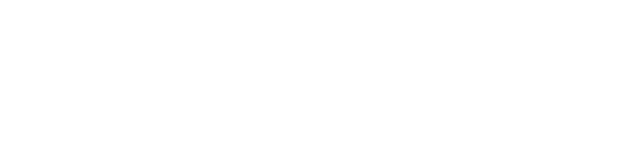
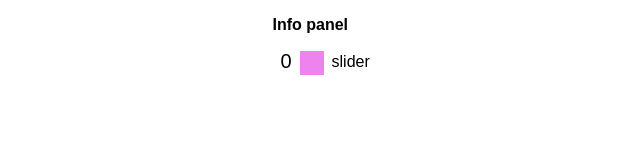
Before and after one commit to filippotocnik/circular-slider, a plain HTML site: page index.html in a window 1280 px wide. Shown: the whole page, without its empty margins (306-946 px from the left). Drawn offline with Linux system fonts and the light colour scheme.

Commit message:
Add Slider class, init info panel

```diff
--- a/index.css
+++ b/index.css
@@ -0,0 +1,53 @@
+*,
+*::before,
+*::after {
+  padding: 0;
+  margin: 0;
+}
+
+body {
+  font-family: sans-serif;
+  min-height: 100vh;
+  display: flex;
+  justify-content: center;
+}
+
+#app {
+  display: flex;
+}
+
+.info-panel {
+  padding: 1rem 1rem 0 0;
+  list-style: none;
+}
+
+.info-panel h4 {
+  margin-bottom: 1rem;
+}
+
+.info-panel li {
+  display: flex;
+  align-items: center;
+  margin-bottom: 1rem;
+}
+
+.info-panel li span {
+  display: inline-block;
+}
+
+.info-panel li span:first-child {
+  font-size: 1.25rem;
+  font-weight: 400;
+  margin: 0 0.5rem;
+}
+
+.info-panel li span:nth-child(2) {
+  height: 24px;
+  width: 24px;
+  margin-bottom: -2px;
+}
+
+.info-panel li span:last-child {
+  margin: 0 0.5rem;
+  min-width: 40px;
+}
--- a/index.html
+++ b/index.html
@@ -7,7 +7,11 @@
     <title>Circular slider</title>
   </head>
   <body>
-    <div id="app"></div>
+    <div id="app">
+      <div class="info-panel">
+        <h4>Info panel</h4>
+      </div>
+    </div>
 
     <script type="text/javascript" src="index.js"></script>
   </body>
--- a/index.js
+++ b/index.js
@@ -0,0 +1,48 @@
+class Slider {
+  constructor({ container, color, min, max, step, radius }) {
+    this.DOMselector = container;
+    this.element = document.querySelector(this.DOMselector);
+    this.slider = {
+      color,
+      min,
+      max,
+      step,
+      radius,
+    };
+
+    this.init()
+  }
+
+  init() {
+    this.initPanel();
+  }
+
+  initPanel() {
+    const infoPanel = document.querySelector('.info-panel')
+    const slidersList = document.createElement("ul");
+    slidersList.classList.add("sliders-list");
+    infoPanel.appendChild(slidersList);
+
+    const li = document.createElement('li');
+    const sliderValue = document.createElement('span');
+    sliderValue.innerText = this.slider.min;
+    const colorSquare = document.createElement('span');
+    colorSquare.style.backgroundColor = this.slider.color;
+    const sliderName = document.createElement('span');
+    sliderName.innerText = 'slider';
+    li.appendChild(sliderValue);
+    li.appendChild(colorSquare);
+    li.appendChild(sliderName);
+    slidersList.appendChild(li);
+  }
+}
+
+
+const slider = new Slider({
+  container: '#slider1',
+  color: '#EE82EE',
+  min: 0,
+  max: 100,
+  step: 1,
+  radius: 100
+})
```
